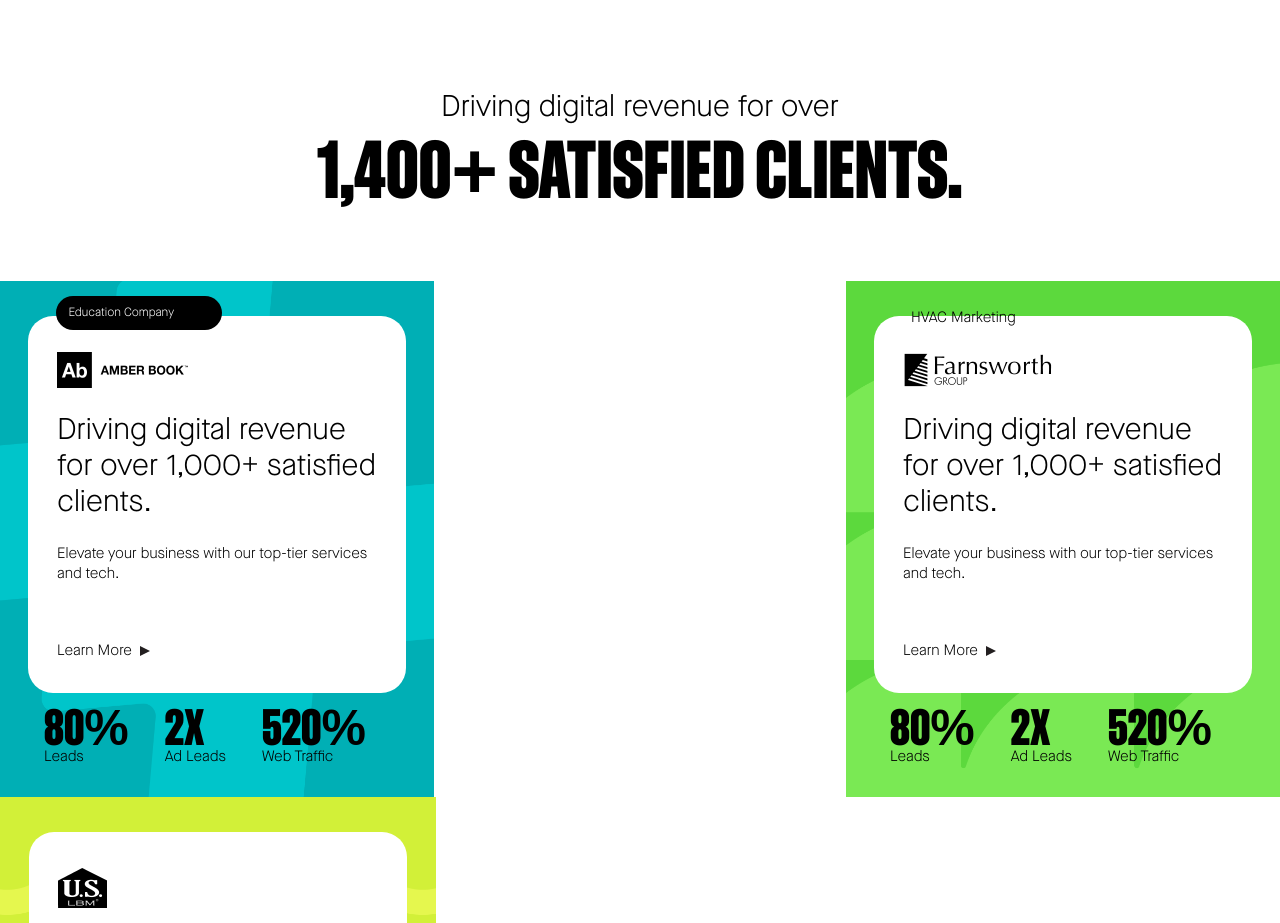
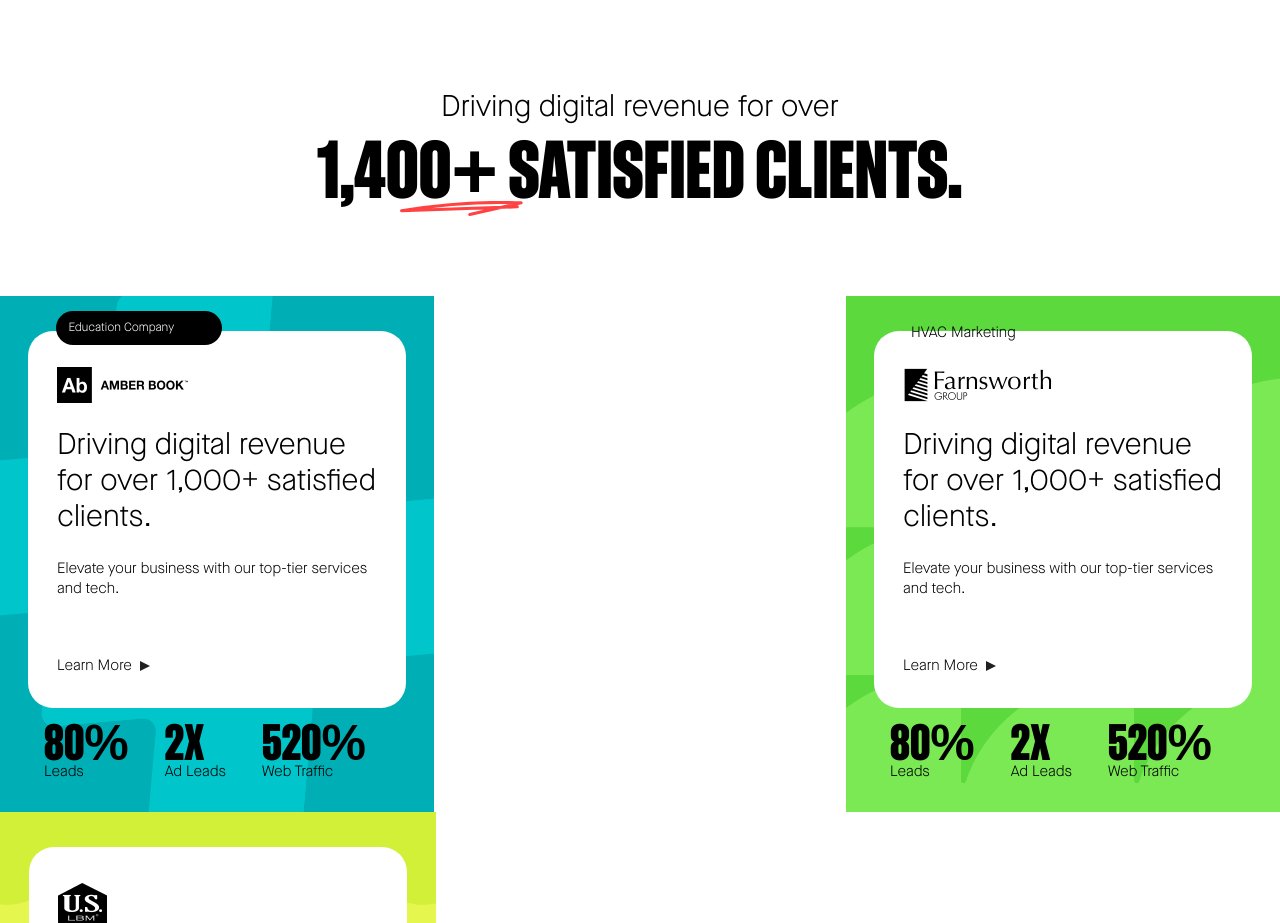
Before and after one commit to sonambishnoi550/Venveo-page, a React (Create React App) app: page / in a window 1280 px wide. Shown: the part 1400-2323 px from the top of the page. Built offline with nearby package versions, Linux system fonts and the light colour scheme.

Commit message:
add red line

```diff
--- a/src/components/Client.jsx
+++ b/src/components/Client.jsx
@@ -7,9 +7,10 @@ const Client = () => {
                 <h2 className="text-3xl max-sm:text-2xl font-light text-center leading-8 sm:pt-24 pt-9">
                     Driving digital revenue for over
                 </h2>
-                <h2 className="text-custom-7xl max-md:text-6xl text-center sm:pb-20 pb-12 leading-[70px] font-bold pt-2 sohne uppercase">
+                <h2 className="text-custom-7xl max-md:text-6xl text-center  leading-[70px] font-bold pt-2 sohne uppercase max-sm:pb-12">
                     1,400+ satisfied clients.
                 </h2>
+                <img className='sm:pb-20 pb-12 pl-[400px] max-xl:pl-[197px] max-lg:pl-[97px] max-sm:hidden' src="./assets/images/svg/red-line.svg" alt="line" />
 
                 <div className="flex justify-between flex-wrap max-xl:justify-center max-xl:gap-10">
                     <div
```
Also changed, not shown: public/assets/images/svg/red-line.svg (added).
